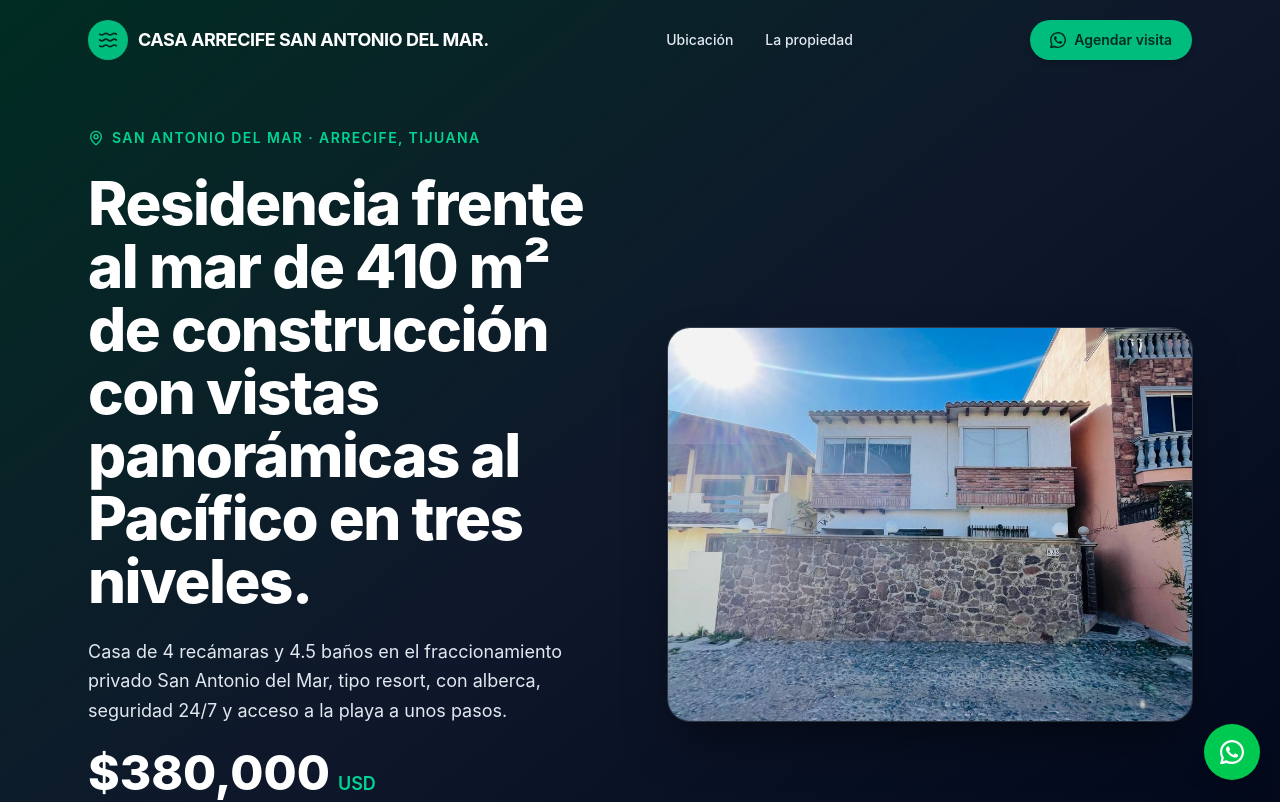
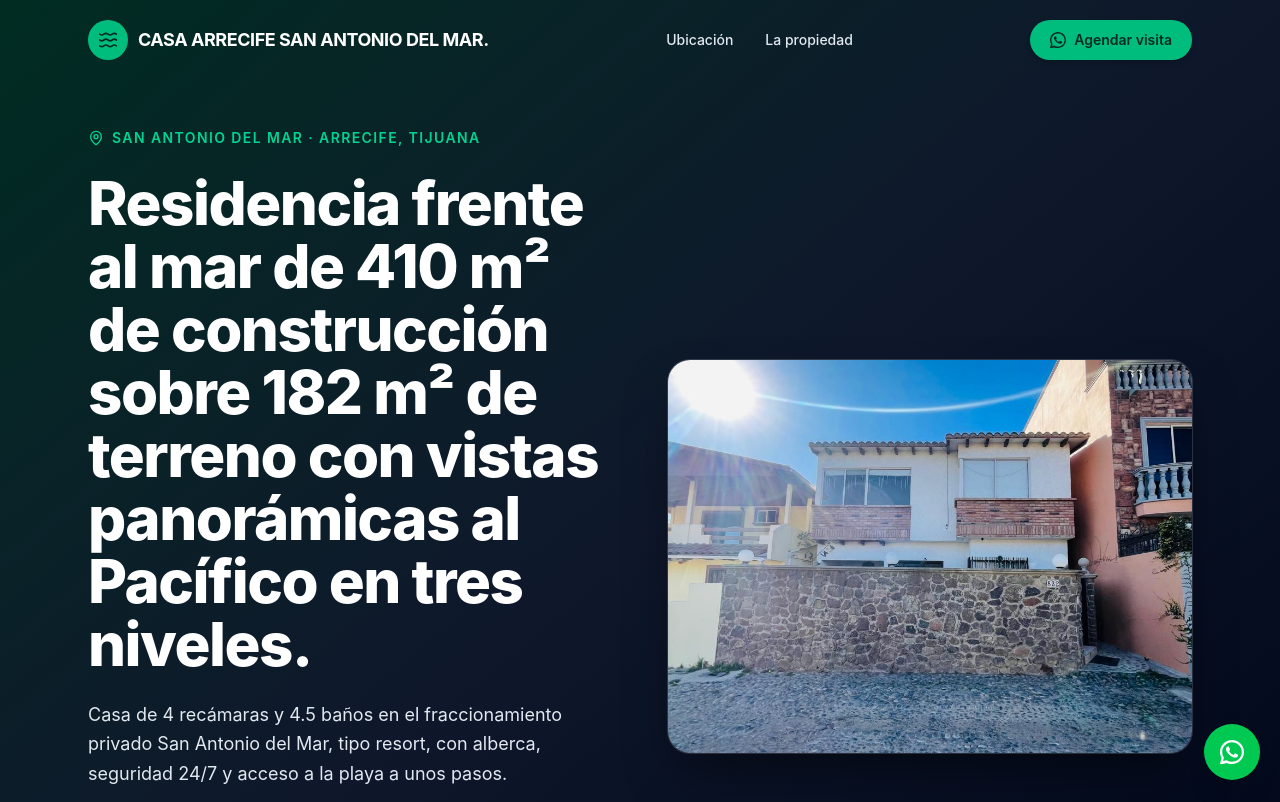
Before and after one commit to AppVenturesMX/arrecife-landing, a Next.js app: page / in a window 1280 px wide. Shown: the top 802 px of the page. Built offline with nearby package versions, Linux system fonts and the light colour scheme.

Commit message:
Agrega 182 m² de terreno al H1 del hero

```diff
--- a/components/hero.tsx
+++ b/components/hero.tsx
@@ -59,7 +59,7 @@ export function Hero() {
             transition={{ duration: 0.7, delay: 0.1 }}
             className="text-balance text-4xl font-extrabold leading-[1.05] tracking-tight text-white sm:text-5xl lg:text-6xl"
           >
-            Residencia frente al mar de 410 m² de construcción con vistas panorámicas al Pacífico en tres niveles.
+            Residencia frente al mar de 410 m² de construcción sobre 182 m² de terreno con vistas panorámicas al Pacífico en tres niveles.
           </motion.h1>
 
           <motion.p
```
